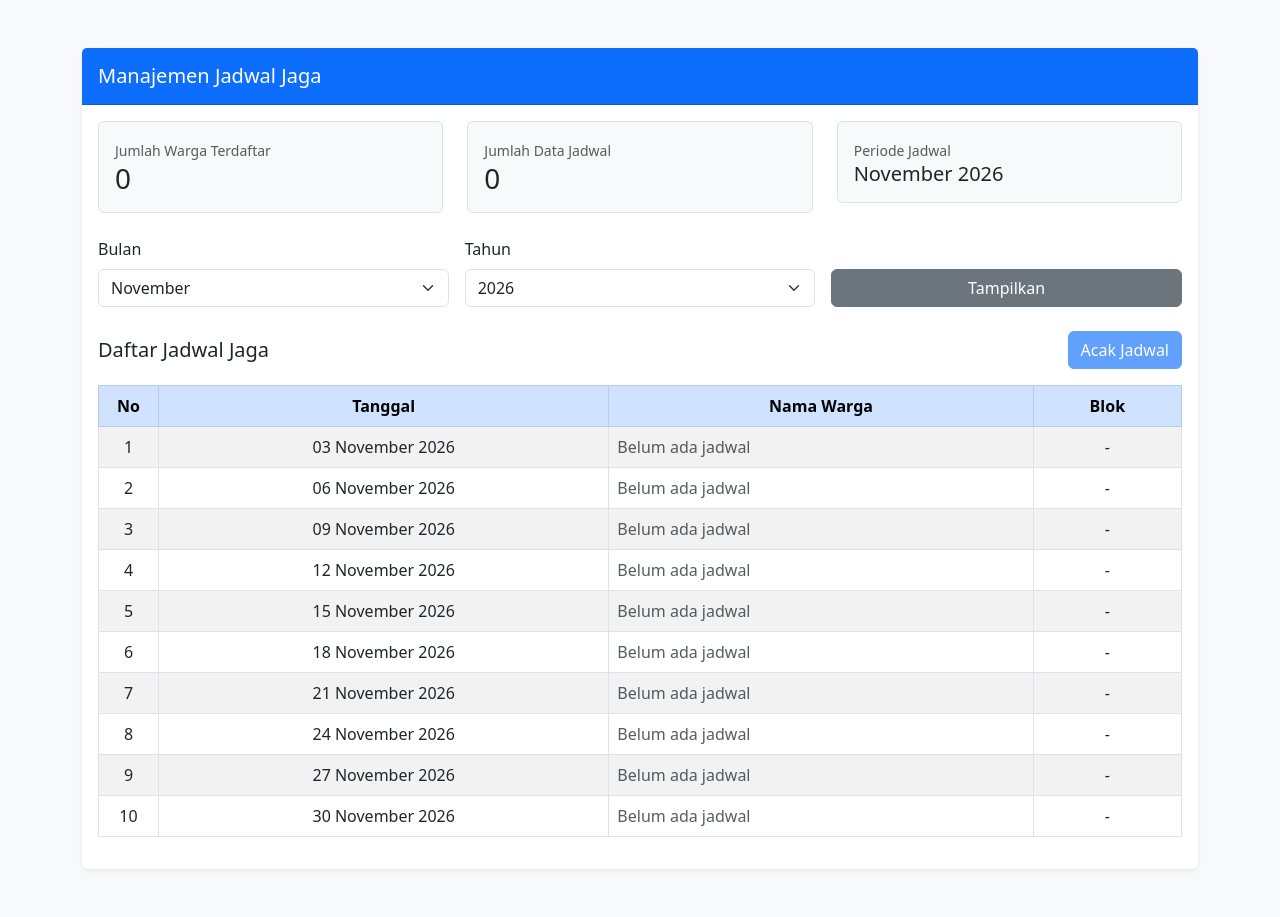
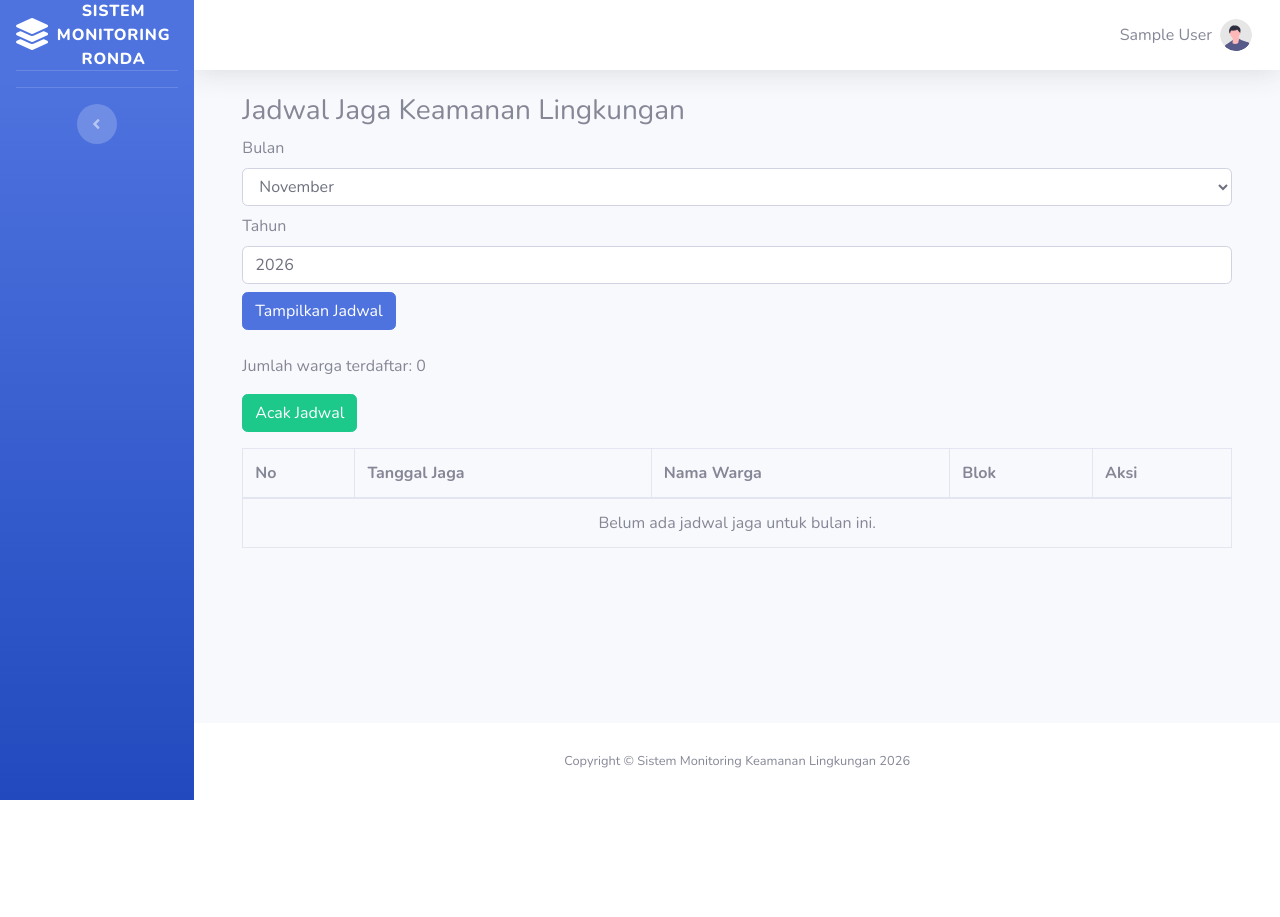
Before and after one commit to Wahjoe45/Sistem-Monitoring-Siskamling-Geofencing, a Laravel app: page /jadwal in a window 1280 px wide. After the commit the page ends 800 px from the top, so only its background shows below. Run offline with Laravel 12, Linux system fonts and the light colour scheme; a user stored in the database is signed in; tables that the repository leaves empty hold one stand-in row (values such as "Sample post"); parts of the project's set-up code (start-up, migrations or seed data) failed here and were passed over.

Commit message:
penambahan route pada sidebar dan fitur melihat jadwal untuk warga

```diff
--- a/app/Models/User.php
+++ b/app/Models/User.php
@@ -17,6 +17,7 @@ class User extends Authenticatable
         'username',
         'password',
         'role',
+        'blok',
         'no_telepon',
     ];
 
--- a/database/seeders/UserSeeder.php
+++ b/database/seeders/UserSeeder.php
@@ -19,6 +19,7 @@ class UserSeeder extends Seeder
             'username' => 'pengurus1',
             'password' => Hash::make('pengurus123'),
             'no_telepon' => '085792080611',
+            'blok' => 'G-11',
             'role' => 'pengurus'
         ]);
 
@@ -27,6 +28,7 @@ class UserSeeder extends Seeder
             'username' => 'warga1',
             'password' => Hash::make('warga123'),
             'no_telepon' => '085792081611',
+            'blok' => 'G-11',
             'role' => 'warga'
         ]);
     }
--- a/resources/views/jadwal/index.blade.php
+++ b/resources/views/jadwal/index.blade.php
@@ -1,263 +1,115 @@
 
-<!DOCTYPE html>
-<html lang="id">
+@extends('layouts.app')
+@section('content')
+<div class="container">
+    <h3>Jadwal Jaga Keamanan Lingkungan</h3>
+    <form action="{{ route('jadwal.index') }}" method="GET"
+        class="mb-4">
+        <label>Bulan</label>
+        <select name="bulan" class="form-control">
+            @for ($i = 1; $i <= 12; $i++)
+                <option value="{{ sprintf('%02d', $i) }}"
+                    {{ $bulan == sprintf('%02d', $i) ? 'selected' : '' }}>
+                    {{ Carbon\Carbon::create()->month($i)->translatedFormat('F') }}
+                </option>
+            @endfor
+        </select>
 
-<head>
-    <meta charset="UTF-8">
-    <meta name="viewport" content="width=device-width, initial-scale=1.0">
+        <label class="mt-2">Tahun</label>
+        <input type="number" name="tahun"
+            value="{{ $tahun }}" class="form-control">
 
-    <title>Jadwal Jaga</title>
+        <button type="submit" class="btn btn-primary mt-2">
+            Tampilkan Jadwal
+        </button>
+    </form>
 
-    <link href="https://cdn.jsdelivr.net/npm/bootstrap@5.3.0/dist/css/bootstrap.min.css"
-        rel="stylesheet">
-</head>
-<body class="bg-light">
-<div class="container py-5">
-    <div class="card shadow-sm border-0">
-        <div class="card-header bg-primary text-white py-3">
-            <h5 class="mb-0">Manajemen Jadwal Jaga</h5>
-        </div>
+    <p>Jumlah warga terdaftar: {{ $jumlahWarga }}</p>
 
-        <div class="card-body">
+    @if (auth()->user()->role == 'pengurus')
+        <form action="{{ route('jadwal.acak') }}" method="POST">
+            @csrf
+            <input type="hidden" name="bulan" value="{{ $bulan }}">
+            <input type="hidden" name="tahun" value="{{ $tahun }}">
 
-            {{-- Notifikasi berhasil --}}
-            @if(session('success'))
-                <div class="alert alert-success">
-                    {{ session('success') }}
-                </div>
-            @endif
+            <button type="submit" class="btn btn-success mb-3"
+                onclick="return confirm('Acak ulang jadwal bulan ini?')">
+                Acak Jadwal
+            </button>
+        </form>
+    @endif
 
-            {{-- Notifikasi gagal --}}
-            @if(session('error'))
-                <div class="alert alert-danger">
-                    {{ session('error') }}
-                </div>
-            @endif
+    <div class="table-responsive">
+        <table class="table table-bordered">
+            <thead>
+                <tr>
+                    <th>No</th>
+                    <th>Tanggal Jaga</th>
+                    <th>Nama Warga</th>
+                    <th>Blok</th>
 
-            {{-- Validasi --}}
-            @if($errors->any())
-                <div class="alert alert-danger">
-                    @foreach($errors->all() as $error)
-                        <div>{{ $error }}</div>
-                    @endforeach
-                </div>
-            @endif
+                    @if (auth()->user()->role == 'pengurus')
+                        <th>Aksi</th>
+                    @endif
+                </tr>
+            </thead>
 
-            {{-- Informasi jumlah warga --}}
-            <div class="row mb-4">
-                <div class="col-md-4">
-                    <div class="card bg-light border">
-                        <div class="card-body">
-                            <small class="text-muted">
-                                Jumlah Warga Terdaftar
-                            </small>
-
-                            <h3 class="mb-0">
-                                {{ $jumlahWarga }}
-                            </h3>
-
-                        </div>
-                    </div>
-
-                </div>
-
-                <div class="col-md-4">
-
-                    <div class="card bg-light border">
-                        <div class="card-body">
-
-                            <small class="text-muted">
-                                Jumlah Data Jadwal
-                            </small>
-
-                            <h3 class="mb-0">
-                                {{ $details->count() }}
-                            </h3>
-                        </div>
-                    </div>
-                </div>
-
-                <div class="col-md-4">
-
-                    <div class="card bg-light border">
-                        <div class="card-body">
-                            <small class="text-muted">
-                                Periode Jadwal
-                            </small>
-
-                            <h5 class="mb-0">
-                                {{ \Carbon\Carbon::create($tahun, $bulan, 1)->translatedFormat('F Y') }}
-                            </h5>
-
-                        </div>
-                    </div>
-                </div>
-            </div>
-
-
-            {{-- Filter bulan dan tahun --}}
-            <form action="{{ route('jadwal.index') }}"
-                method="GET"
-                class="row g-3 mb-4">
-
-                <div class="col-md-4">
-
-                    <label class="form-label">
-                        Bulan
-                    </label>
-
-                    <select name="bulan" class="form-select">
-
-                        @for($i = 1; $i <= 12; $i++)
-
-                            <option value="{{ $i }}"
-                                {{ $bulan == $i ? 'selected' : '' }}>
-
-                                {{ \Carbon\Carbon::create()->month($i)->translatedFormat('F') }}
-
-                            </option>
-                        @endfor
-                    </select>
-                </div>
-
-                <div class="col-md-4">
-                    <label class="form-label">
-                        Tahun
-                    </label>
-                    <select name="tahun" class="form-select">
-                        @for($i = date('Y') - 1; $i <= date('Y') + 2; $i++)
-                            <option value="{{ $i }}"
-                                {{ $tahun == $i ? 'selected' : '' }}>
-                                {{ $i }}
-                            </option>
-                        @endfor
-                    </select>
-                </div>
-
-                <div class="col-md-4 d-flex align-items-end">
-                    <button type="submit" class="btn btn-secondary w-100">
-                        Tampilkan
-                    </button>
-                </div>
-            </form>
-
-            {{-- Tombol acak jadwal --}}
-            <div class="d-flex flex-wrap justify-content-between align-items-center gap-2 mb-3">
-
-                <h5 class="mb-0">
-                    Daftar Jadwal Jaga
-                </h5>
-
-                <form action="{{ route('jadwal.acak') }}"
-                    method="POST"
-                    onsubmit="return confirm('Apakah Anda yakin ingin mengacak ulang jadwal? Jadwal sebelumnya pada periode ini akan diganti.')">
-                    @csrf
-                    <input type="hidden" name="bulan" value="{{ $bulan }}">
-                    <input type="hidden" name="tahun" value="{{ $tahun }}">
-                    <button type="submit" class="btn btn-primary"
-                        {{ $jumlahWarga == 0 ? 'disabled' : '' }}>
-                        <i class="bi bi-shuffle"></i>
-                        Acak Jadwal
-                    </button>
-                </form>
-            </div>
-
-
-            {{-- Tabel jadwal --}}
-            <div class="table-responsive">
-            <table class="table table-bordered table-striped align-middle">
-                <thead class="table-primary text-center">
-                    <tr>
-                        <th style="width: 60px;">No</th>
-                        <th>Tanggal</th>
-                        <th>Nama Warga</th>
-                        <th>Blok</th>
-                    </tr>
-                </thead>
-                <tbody>
+            <tbody>
+                @if ($jadwal && $jadwal->details->isNotEmpty())
 
                     @php
-                        $jumlahHari = \Carbon\Carbon::create($tahun, $bulan, 1)
-                            ->daysInMonth;
+                        $nomor = 1;
 
-                        $nomor = 1;
+                        $detailPerTanggal = $jadwal->details
+                            ->groupBy(function ($detail) {
+                                return \Carbon\Carbon::parse(
+                                    $detail->tanggal
+                                )->format('Y-m-d');
+                            });
                     @endphp
 
-                    @for($tanggal = 3; $tanggal <= 30; $tanggal += 3)
-                        @if($tanggal <= $jumlahHari)
-                            @php
-                                $tanggalLengkap = \Carbon\Carbon::create(
-                                    $tahun,
-                                    $bulan,
-                                    $tanggal
-                                )->format('Y-m-d');
+                    @foreach ($detailPerTanggal as $tanggal => $details)
+                        <tr>
+                            <td>{{ $nomor++ }}</td>
 
-                                $daftarWarga = $details->where(
-                                    'tanggal',
-                                    $tanggalLengkap
-                                );
-                            @endphp
+                            <td>
+                                {{ \Carbon\Carbon::parse($tanggal)
+                                    ->translatedFormat('d F Y') }}
+                            </td>
 
-                            <tr>
+                            <td>
+                                @foreach ($details as $detail)
+                                    <div>{{ $detail->warga->nama ?? '-' }}</div>
+                                @endforeach
+                            </td>
 
-                                {{-- Nomor tetap 1 sampai 10 --}}
-                                <td class="text-center">
-                                    {{ $nomor++ }}
+                            <td>
+                                @foreach ($details as $detail)
+                                    <div>{{ $detail->warga->blok ?? '-' }}</div>
+                                @endforeach
+                            </td>
+
+                            @if (auth()->user()->role == 'pengurus')
+                                <td>
+                                    <span class="text-muted">
+                                        Jadwal dikelola pengurus
+                                    </span>
                                 </td>
+                            @endif
+                        </tr>
+                    @endforeach
 
-                                {{-- Tanggal pelaksanaan --}}
-                                <td class="text-center">
-                                    {{ \Carbon\Carbon::parse($tanggalLengkap)->translatedFormat('d F Y') }}
-                                </td>
+                @else
+                    <tr>
+                        <td colspan="{{ auth()->user()->role == 'pengurus' ? 5 : 4 }}"
+                            class="text-center">
+                            Belum ada jadwal jaga untuk bulan ini.
+                        </td>
+                    </tr>
+                @endif
+            </tbody>
+        </table>
+    </div>
 
-                                {{-- Nama warga --}}
-                                <td>
-                                    @forelse($daftarWarga as $detail)
-                                        <div class="py-1">
-                                            {{ $detail->warga->nama ?? 'Warga tidak ditemukan' }}
-                                        </div>
-                                    @empty
-                                        <span class="text-muted">Belum ada jadwal</span>
-                                    @endforelse
-                                </td>
-
-                                {{-- Blok warga --}}
-                                <td class="text-center">
-                                    @forelse($daftarWarga as $detail)
-                                        <div class="py-1">
-                                            {{ $detail->warga->blok ?? '-' }}
-                                        </div>
-                                    @empty
-                                        -
-                                    @endforelse
-                                </td>
-                            </tr>
-                        @endif
-                    @endfor
-                </tbody>
-            </table>
-
-            {{-- Tombol hapus jadwal --}}
-            @if($jadwal)
-
-                <div class="mt-3">
-
-                    <form action="{{ route('jadwal.destroy', $jadwal->id_jadwal) }}"
-                        method="POST"
-                        onsubmit="return confirm('Apakah Anda yakin ingin menghapus seluruh jadwal periode ini?')">
-
-                        @csrf
-                        @method('DELETE')
-
-                        <button type="submit" class="btn btn-danger btn-sm">
-                            Hapus Jadwal Periode Ini
-                        </button>
-
-                    </form>
-                </div>
-            @endif
-        </div>
-    </div>
 </div>
-</body>
-</html>
+@endsection
--- a/routes/web.php
+++ b/routes/web.php
@@ -39,16 +39,18 @@ Route::resource('laporan', \App\Http\Controllers\LaporanController::class);
 
 Route::middleware(['auth'])->group(function () {
 
-    // Menampilkan jadwal
+    // Pengurus dan warga dapat melihat jadwal
     Route::get('/jadwal', [JadwalController::class, 'index'])
         ->name('jadwal.index');
 
-    // Proses pengacakan jadwal
-    Route::post('/jadwal/acak', [JadwalController::class, 'acak'])
-        ->name('jadwal.acak');
+    // Hanya pengurus yang dapat mengelola jadwal
+    Route::middleware(['checkrole:pengurus'])->group(function () {
 
-    // Menghapus jadwal
-    Route::delete('/jadwal/{id}', [JadwalController::class, 'destroy'])
-        ->name('jadwal.destroy');
+        Route::post('/jadwal/acak', [JadwalController::class, 'acak'])
+            ->name('jadwal.acak');
+
+        Route::delete('/jadwal/{jadwal}', [JadwalController::class, 'destroy'])
+            ->name('jadwal.destroy');
+    });
 
 });
```
Also changed, not shown: resources/views/pengurus/viewpengurus.blade.php (+8 -0 lines), resources/views/warga/viewwarga.blade.php (+9 -0 lines).
